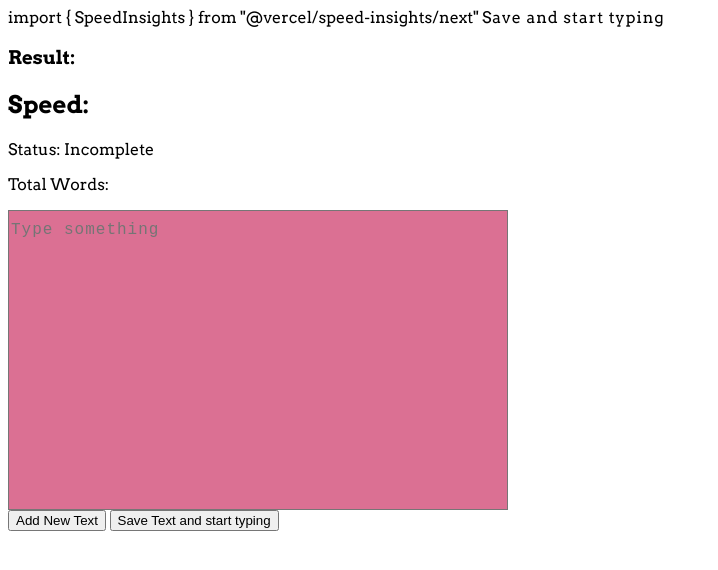
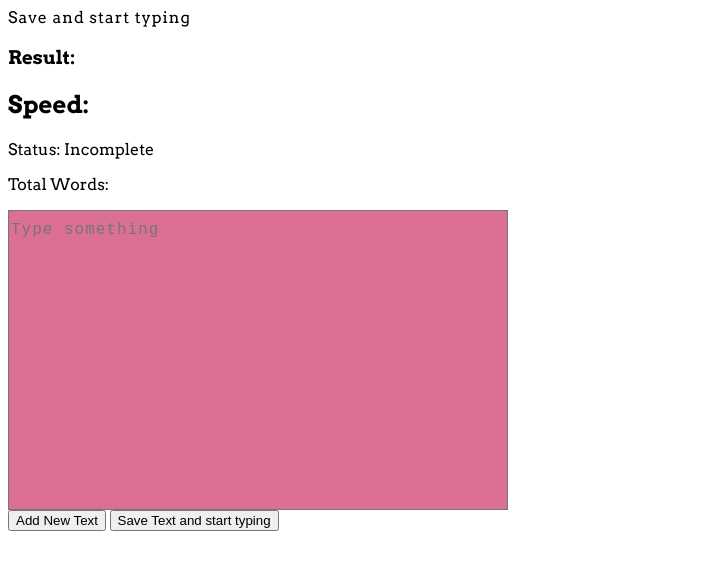
Before and after one commit to git-dibwar/Touch-Type-Blitz-Hub, a website with bundled scripts: page index.html in a window 1280 px wide. Shown: the whole page, without its empty margins (0-718 px from the left). Built offline with nearby package versions, Linux system fonts and the light colour scheme.

Commit message:
moved to versel and added the speed insight element from versel

```diff
--- a/index.html
+++ b/index.html
@@ -6,9 +6,6 @@
     <meta name="viewport" content="width=device-width, initial-scale=1.0">
     <link rel="stylesheet" href="styles.css">
     <title>Typing Game</title>
-    <SpeedInsights>
-        import { SpeedInsights } from "@vercel/speed-insights/next"
-    </SpeedInsights>
     <!-- <style>
         @import url('https://fonts.googleapis.com/css2?family=Arvo:ital,wght@0,400;0,700&display=swap')
     </style> -->
--- a/javascript/timer.js
+++ b/javascript/timer.js
@@ -1,4 +1,6 @@
 //Time variables
+import { SpeedInsights } from "@vercel/speed-insights/next";
+
 let startTime = 0;
 let timerInterval;
 let wordsPerMinute = 0;
```
